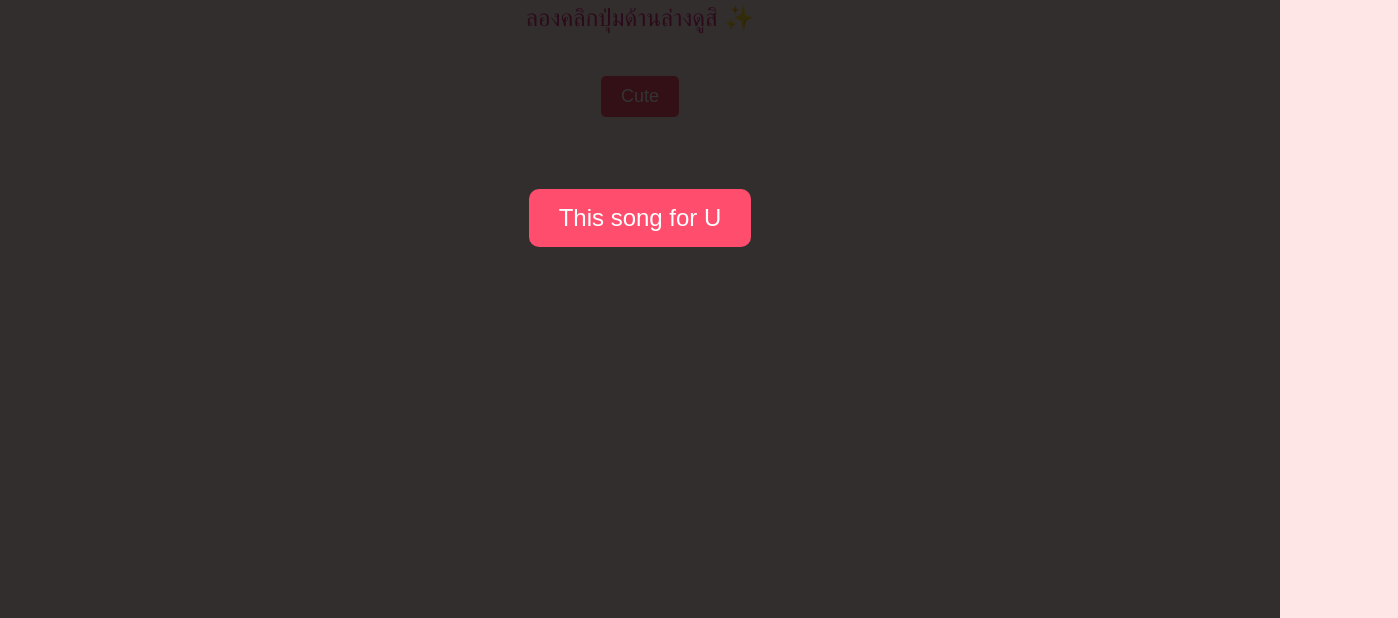
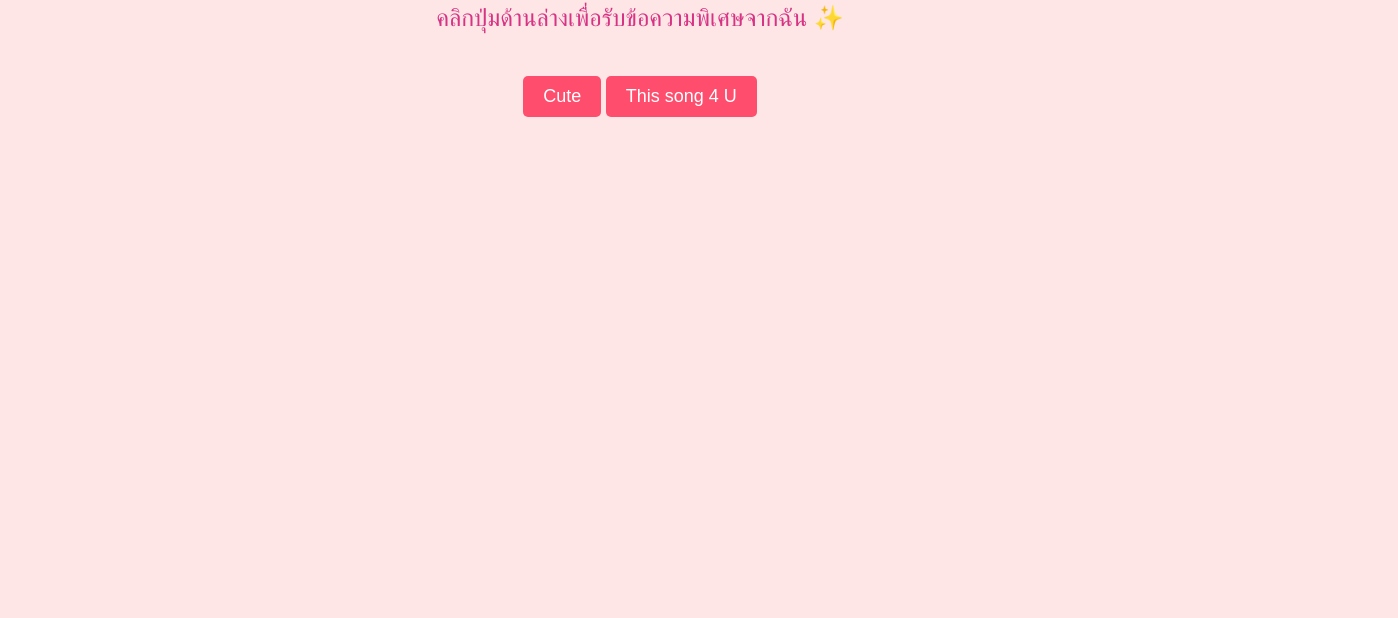
Before and after one commit to SweetieZ4/valentine, a plain HTML site: page index.html in a window 1280 px wide. Shown: the part 182-800 px from the top of the page, 1398 px wide, since content can reach past the window. Drawn offline with Linux system fonts and the light colour scheme.

Commit message:
Update index.html

```diff
--- a/index.html
+++ b/index.html
@@ -64,41 +64,15 @@
             color: #ff4d6d;
             cursor: pointer;
         }
-        /* ปุ่มเริ่มเว็บ */
-        .start-overlay {
-            position: fixed;
-            top: 0;
-            left: 0;
-            width: 100%;
-            height: 100%;
-            background-color: rgba(0, 0, 0, 0.8);
-            display: flex;
-            justify-content: center;
-            align-items: center;
-            z-index: 999;
-        }
-        .start-btn {
-            background-color: #ff4d6d;
-            color: white;
-            padding: 15px 30px;
-            font-size: 24px;
-            border: none;
-            border-radius: 10px;
-            cursor: pointer;
-        }
     </style>
 </head>
 <body>
-    <!-- ปุ่มเริ่มเว็บ (ต้องแตะ 1 ครั้งเพื่อเล่นเพลง) -->
-    <div class="start-overlay" id="startOverlay">
-        <button class="start-btn" onclick="startApp()">This song for U</button>
-    </div>
-
     <div class="container">
         <h1>Happy Valentine's Day </h1>
         <div class="heart">💖</div>
-        <p class="message">ลองคลิกปุ่มด้านล่างดูสิ ✨</p>
+        <p class="message">คลิกปุ่มด้านล่างเพื่อรับข้อความพิเศษจากฉัน ✨</p>
         <button class="btn" onclick="showMessage()">Cute</button>
+        <button class="btn" id="startMusicBtn" onclick="startMusic()">This song 4 U</button>
         <p class="hidden-message" id="specialMessage">เธอคือคนที่พิเศษที่สุดสำหรับฉัน ❤️ ขอให้วันนี้เต็มไปด้วยความสุขนะ!</p>
 
         <div class="image-container" id="imageContainer">
@@ -108,23 +82,27 @@
         <!-- เพลง -->
         <audio id="music" src="valentine/Dan  Shay, Justin Bieber - 10,000 Hours (Official Music Video).mp3" preload="auto"></audio>
 
-
+        <!-- ปุ่มเปิด/ปิดเสียง -->
+        <button class="volume-btn" onclick="toggleMute()">
+            <i id="volumeIcon" class="fas fa-volume-up"></i>
+        </button>
     </div>
 
     <script>
         var music = document.getElementById('music');
 
-        function startApp() {
-            // เล่นเพลงและตั้งระดับเสียง
+        // ฟังก์ชันเริ่มเล่นเพลง
+        function startMusic() {
+            // เล่นเพลงและตั้งเสียงเบาลง
             music.play();
-            music.volume = 0.1;
-
-            // ซ่อนหน้าปกเริ่มต้น
-            document.getElementById('startOverlay').style.display = 'none';
+            music.volume = 0.1; // ปรับระดับเสียงให้เบาลง
+            document.getElementById('startMusicBtn').style.display = 'none'; // ซ่อนปุ่มเริ่มเพลงหลังจากคลิก
         }
 
         function showMessage() {
+            // แสดงข้อความ
             document.getElementById('specialMessage').style.display = 'block';
+            // แสดงรูปภาพ
             document.getElementById('imageContainer').style.display = 'block';
         }
 
```
